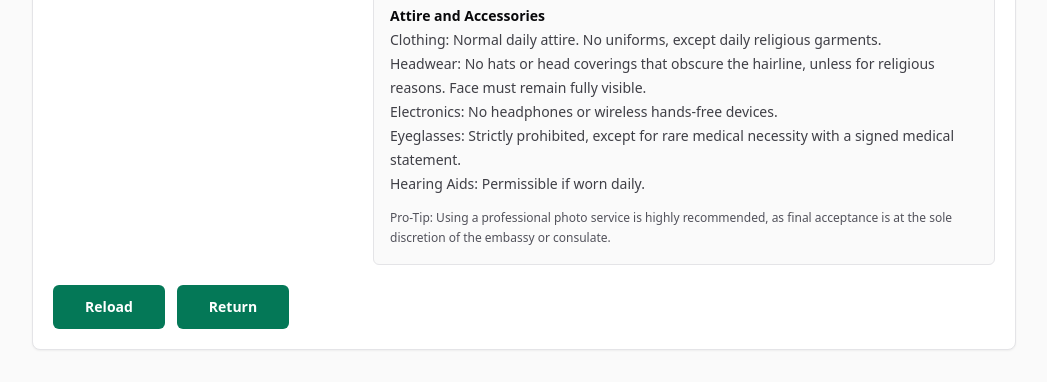
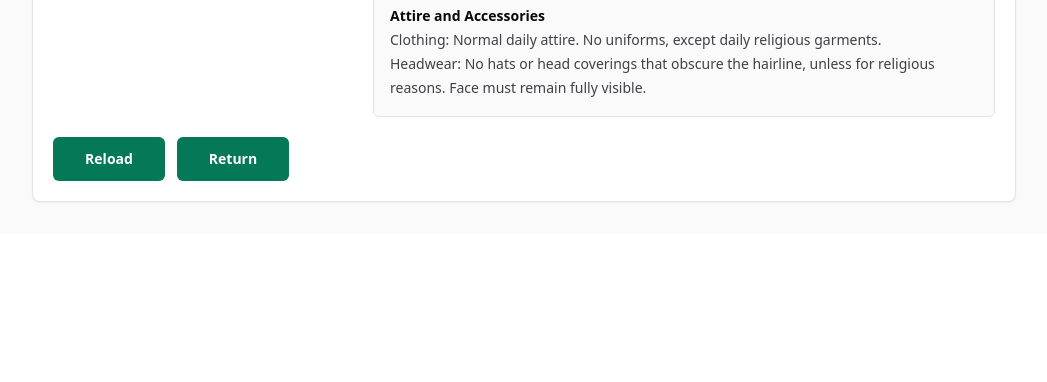
Before and after one commit to hackermooseaitech-ai/USPhotoAPP_Codex, a Django app: template templates/orders/edit.html in a window 1280 px wide. Shown: the part 638-1020 px from the top of the page, without its empty margins (116-1163 px from the left). After the commit the page ends 841 px from the top, so only its background shows below. Run offline with Django 5.2, Linux system fonts and the light colour scheme; the template is opened without the code that fills it, so the values that code supplies are empty; some libraries are stand-ins or nearby versions.

Commit message:
Trim US photo guidance text

```diff
--- a/templates/base.html
+++ b/templates/base.html
@@ -71,8 +71,6 @@
         poseExpression: "Pose and Expression", view: "View: Full-face, directly facing the camera.", expression: "Expression: Neutral facial expression with both eyes open.",
         attireAccessories: "Attire and Accessories", clothing: "Clothing: Normal daily attire. No uniforms, except daily religious garments.",
         headwear: "Headwear: No hats or head coverings that obscure the hairline, unless for religious reasons. Face must remain fully visible.",
-        electronics: "Electronics: No headphones or wireless hands-free devices.", eyeglasses: "Eyeglasses: Strictly prohibited, except for rare medical necessity with a signed medical statement.",
-        hearingAids: "Hearing Aids: Permissible if worn daily.", proTip: "Pro-Tip: Using a professional photo service is highly recommended, as final acceptance is at the sole discretion of the embassy or consulate.",
         reloadButton: "Reload", reloadModalTitle: "Upload a new photo", reloadModalBody: "Choose another portrait and generate a fresh visa photo preview.",
         emailLabel: "Delivery email", photoLabel: "Portrait photo", cancelButton: "Cancel", uploadNewPhoto: "Upload photo"
       },
@@ -85,8 +83,6 @@
         poseExpression: "姿勢與表情", view: "視角：完整正面，直接面向鏡頭。", expression: "表情：自然中性表情，雙眼睜開。",
         attireAccessories: "服裝與配件", clothing: "服裝：一般日常服裝。不可穿制服，日常宗教服飾除外。",
         headwear: "頭飾：不可戴帽子或遮住髮際線的頭部遮蓋物，宗教原因除外；臉部必須完整可見。",
-        electronics: "電子用品：不可配戴耳機或無線免持裝置。", eyeglasses: "眼鏡：嚴格禁止，少數醫療必要情況需附簽名醫療證明。",
-        hearingAids: "助聽器：若日常配戴則允許。", proTip: "建議：強烈建議使用專業拍照服務，最終是否接受仍由大使館或領事館自行裁量。",
         reloadButton: "重新上傳", reloadModalTitle: "上傳新照片", reloadModalBody: "選擇另一張人像照片，重新產生新的簽證照預覽。",
         emailLabel: "收件 Email", photoLabel: "人像照片", cancelButton: "取消", uploadNewPhoto: "上傳照片"
       },
@@ -99,8 +95,6 @@
         poseExpression: "Pose et expression", view: "Vue: visage entier, face à l'appareil.", expression: "Expression: neutre, les deux yeux ouverts.",
         attireAccessories: "Tenue et accessoires", clothing: "Vêtements: tenue quotidienne normale. Pas d'uniforme, sauf vêtement religieux quotidien.",
         headwear: "Couvre-chef: aucun chapeau ou couvre-chef masquant la racine des cheveux, sauf raison religieuse. Le visage doit rester entièrement visible.",
-        electronics: "Électronique: pas d'écouteurs ni d'appareils mains libres sans fil.", eyeglasses: "Lunettes: strictement interdites, sauf rare nécessité médicale avec certificat signé.",
-        hearingAids: "Appareils auditifs: autorisés s'ils sont portés chaque jour.", proTip: "Conseil: un service photo professionnel est fortement recommandé, l'acceptation finale dépend de l'ambassade ou du consulat.",
         reloadButton: "Recharger", reloadModalTitle: "Téléverser une nouvelle photo", reloadModalBody: "Choisissez un autre portrait pour générer un nouvel aperçu de photo de visa.",
         emailLabel: "Email de livraison", photoLabel: "Photo portrait", cancelButton: "Annuler", uploadNewPhoto: "Téléverser"
       },
@@ -113,8 +107,6 @@
         poseExpression: "姿勢と表情", view: "向き：顔全体を正面からカメラに向ける。", expression: "表情：自然な中立表情で両目を開ける。",
         attireAccessories: "服装とアクセサリー", clothing: "服装：通常の日常着。制服不可。ただし日常的な宗教衣装は除く。",
         headwear: "頭部装飾：宗教上の理由を除き、髪の生え際を隠す帽子や覆いは不可。顔全体が見える必要があります。",
-        electronics: "電子機器：ヘッドホンやワイヤレスハンズフリー機器は不可。", eyeglasses: "眼鏡：原則禁止。まれな医療上の必要がある場合は署名入り証明書が必要。",
-        hearingAids: "補聴器：日常的に使用している場合は可。", proTip: "ヒント：最終的な受理は大使館または領事館の判断のため、専門の写真サービス利用を強く推奨します。",
         reloadButton: "再アップロード", reloadModalTitle: "新しい写真をアップロード", reloadModalBody: "別の人物写真を選択して、新しいビザ写真プレビューを作成します。",
         emailLabel: "受信用メール", photoLabel: "人物写真", cancelButton: "キャンセル", uploadNewPhoto: "アップロード"
       },
@@ -127,8 +119,6 @@
         poseExpression: "Поза и выражение", view: "Вид: лицо полностью, прямо в камеру.", expression: "Выражение: нейтральное, оба глаза открыты.",
         attireAccessories: "Одежда и аксессуары", clothing: "Одежда: обычная повседневная. Униформа запрещена, кроме ежедневной религиозной одежды.",
         headwear: "Головные уборы: нельзя закрывать линию волос, кроме религиозных причин. Лицо должно быть полностью видно.",
-        electronics: "Электроника: наушники и беспроводные гарнитуры запрещены.", eyeglasses: "Очки: строго запрещены, кроме редкой медицинской необходимости с подписанной справкой.",
-        hearingAids: "Слуховые аппараты: разрешены, если носятся ежедневно.", proTip: "Совет: рекомендуется профессиональная фотослужба, так как окончательное решение принимает посольство или консульство.",
         reloadButton: "Загрузить заново", reloadModalTitle: "Загрузить новое фото", reloadModalBody: "Выберите другой портрет, чтобы создать новый предпросмотр фото для визы.",
         emailLabel: "Email для доставки", photoLabel: "Портретное фото", cancelButton: "Отмена", uploadNewPhoto: "Загрузить"
       },
@@ -141,8 +131,6 @@
         poseExpression: "الوضعية والتعبير", view: "الاتجاه: الوجه كامل ومواجه للكاميرا مباشرة.", expression: "التعبير: تعبير محايد والعينان مفتوحتان.",
         attireAccessories: "الملابس والإكسسوارات", clothing: "الملابس: ملابس يومية عادية. لا يسمح بالزي الرسمي إلا الملابس الدينية اليومية.",
         headwear: "غطاء الرأس: لا قبعات أو أغطية تخفي خط الشعر إلا لأسباب دينية. يجب أن يبقى الوجه مرئيا بالكامل.",
-        electronics: "الأجهزة: لا سماعات أو أجهزة لاسلكية بدون استخدام اليدين.", eyeglasses: "النظارات: ممنوعة تماما إلا لضرورة طبية نادرة مع بيان طبي موقع.",
-        hearingAids: "المعينات السمعية: مسموحة إذا كانت تلبس يوميا.", proTip: "نصيحة: يوصى بشدة باستخدام خدمة تصوير احترافية، فالقبول النهائي يخضع لتقدير السفارة أو القنصلية.",
         reloadButton: "إعادة الرفع", reloadModalTitle: "رفع صورة جديدة", reloadModalBody: "اختر صورة شخصية أخرى لإنشاء معاينة جديدة لصورة التأشيرة.",
         emailLabel: "بريد التسليم", photoLabel: "الصورة الشخصية", cancelButton: "إلغاء", uploadNewPhoto: "رفع الصورة"
       }
--- a/templates/orders/_preview_card.html
+++ b/templates/orders/_preview_card.html
@@ -100,12 +100,7 @@
         <h4 class="font-semibold text-zinc-950" data-page-i18n="attireAccessories">Attire and Accessories</h4>
         <p data-page-i18n="clothing">Clothing: Normal daily attire. No uniforms, except daily religious garments.</p>
         <p data-page-i18n="headwear">Headwear: No hats or head coverings that obscure the hairline, unless for religious reasons. Face must remain fully visible.</p>
-        <p data-page-i18n="electronics">Electronics: No headphones or wireless hands-free devices.</p>
-        <p data-page-i18n="eyeglasses">Eyeglasses: Strictly prohibited, except for rare medical necessity with a signed medical statement.</p>
-        <p data-page-i18n="hearingAids">Hearing Aids: Permissible if worn daily.</p>
       </div>
-
-      <p class="mt-3 text-xs leading-5 text-zinc-600" data-page-i18n="proTip">Pro-Tip: Using a professional photo service is highly recommended, as final acceptance is at the sole discretion of the embassy or consulate.</p>
     </section>
   </div>
 </div>
```
